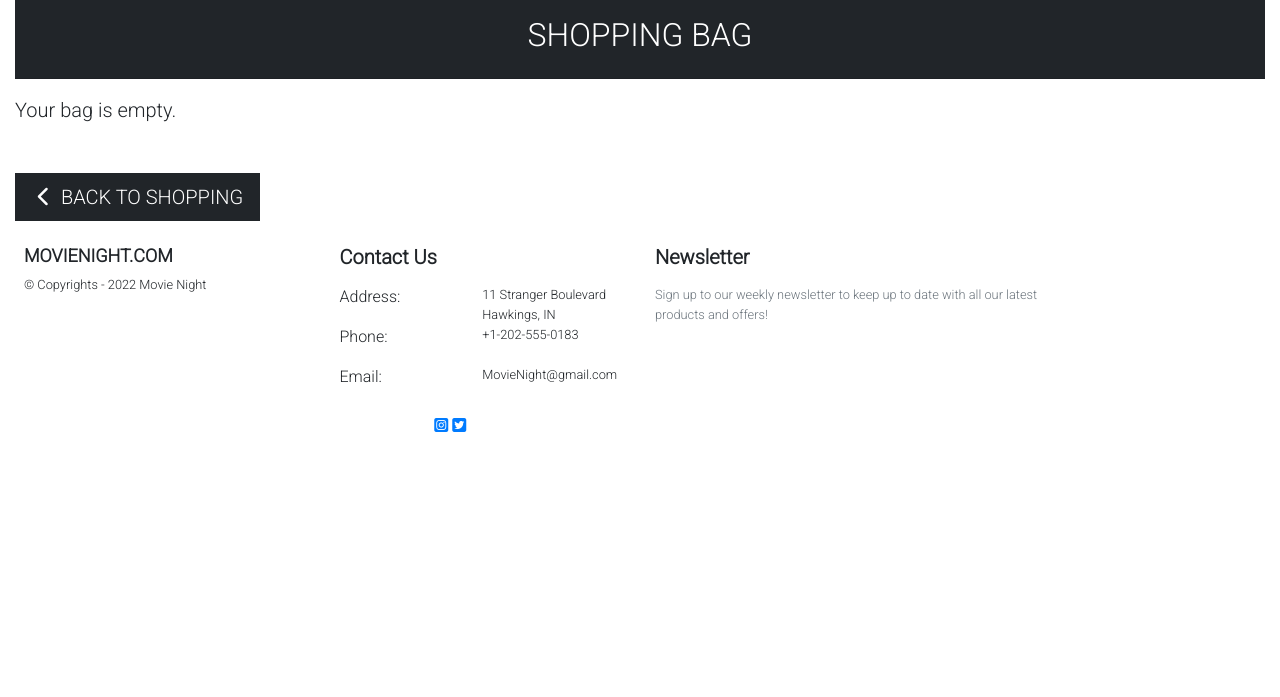
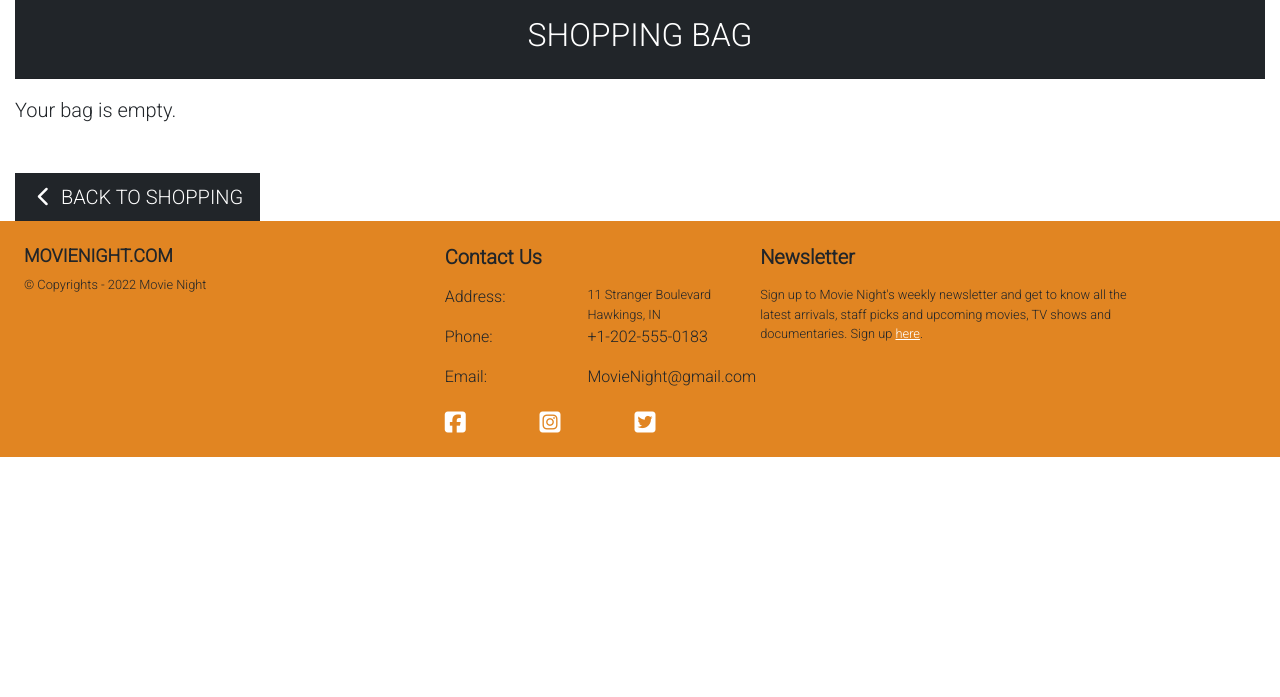
Before and after one commit to FranciscoBarreira/MovieNight, a Django app: page /bag/ in a window 1280 px wide. Shown: the part 217-914 px from the top of the page. Run offline with Django 3.2, Linux system fonts and the light colour scheme; parts of the project's set-up code (start-up, migrations or seed data) failed here and were passed over; some libraries are stand-ins or nearby versions.

Commit message:
fixed rows on footer

```diff
--- a/templates/base.html
+++ b/templates/base.html
@@ -129,16 +129,16 @@
     </main>
 
     <!-- Footer -->
-    <footer class="w-100 pt-4 px-4 mt-auto">
+    <footer class="w-100 pt-4 px-4 mt-auto yellow-bg">
         <div class="row gy-4 gx-5">
           <!-- Logo -->
-          <div class="col-lg-3 col-md-6">
+          <div class="col-lg-4 col-md-6">
             <h5 class="h1 footer-logo">MOVIENIGHT.COM</h5>
             <p class="small mb-0">&copy; Copyrights - 2022 Movie Night</p>
           </div>
           <!-- Contact -->
           <div class="col-lg-3 col-md-6">
-            <h5 class=" mb-3"><strong>Contact Us</strong></h5>
+            <h5 class="mb-3"><strong>Contact Us</strong></h5>
             <div class="row">
               <div class="col-4 col-md-6">
                 <p>Address:</p>
@@ -153,7 +153,7 @@
               <div class="col-4 col-md-6">
                 <p>Phone:</p>
               </div>
-              <div class="col-8 col-md-6 small pl-0">
+              <div class="col-8 col-md-6 pl-0">
                 <a class= "contact-text" href="tel:+1-202-555-0183">+1-202-555-0183</a>
               </div>
             </div>
@@ -161,7 +161,7 @@
               <div class="col-4 col-md-6">
                 <p>Email:</p>
               </div>
-              <div class="col-8 col-md-6 small pl-0">
+              <div class="col-8 col-md-6 pl-0">
                 <a class="contact-text" href="mailto:MovieNight@gmail.com">MovieNight@gmail.com</a>
               </div>
             </div>
@@ -170,20 +170,20 @@
                 rel="noopener" aria-label="Link to Facebook">
                 <i class="fab fa-facebook-square"></i>
               </a>
-              <a href="https://www.instagram.com/" class="social-icon" target="_blank" rel="noopener" aria-label="Link to Instagram">
+              <a href="https://www.instagram.com/" class="socials" target="_blank" rel="noopener" aria-label="Link to Instagram">
                 <i class="fab fa-instagram-square"></i>
               </a>
-              <a href="https://www.twitter.com/" class="social-icon" target="_blank" rel="noopener" aria-label="Link to Twitter">
+              <a href="https://www.twitter.com/" class="socials" target="_blank" rel="noopener" aria-label="Link to Twitter">
                 <i class="fab fa-twitter-square"></i>
               </a>
             </p>
           </div>
           <!-- Newsletter -->
           <div class="col-lg-4 col-md-6">
-            <h5 class=" mb-3"><strong>Newsletter</strong></h5>
-            <p class="small text-muted mb-0">Sign up to our weekly newsletter to keep up to date with all our latest
-              products
-              and offers!</p>
+            <h5 class="mb-3"><strong>Newsletter</strong></h5>
+            <p class="small mb-0">Sign up to Movie Night's weekly newsletter and get to know all the
+                latest arrivals, staff picks and upcoming movies, TV shows and documentaries.
+                Sign up <a class="newsletter-link" href="{% url 'newsletter' %}">here</a>.</p>
           </div>
         </div>
       </footer>
```
